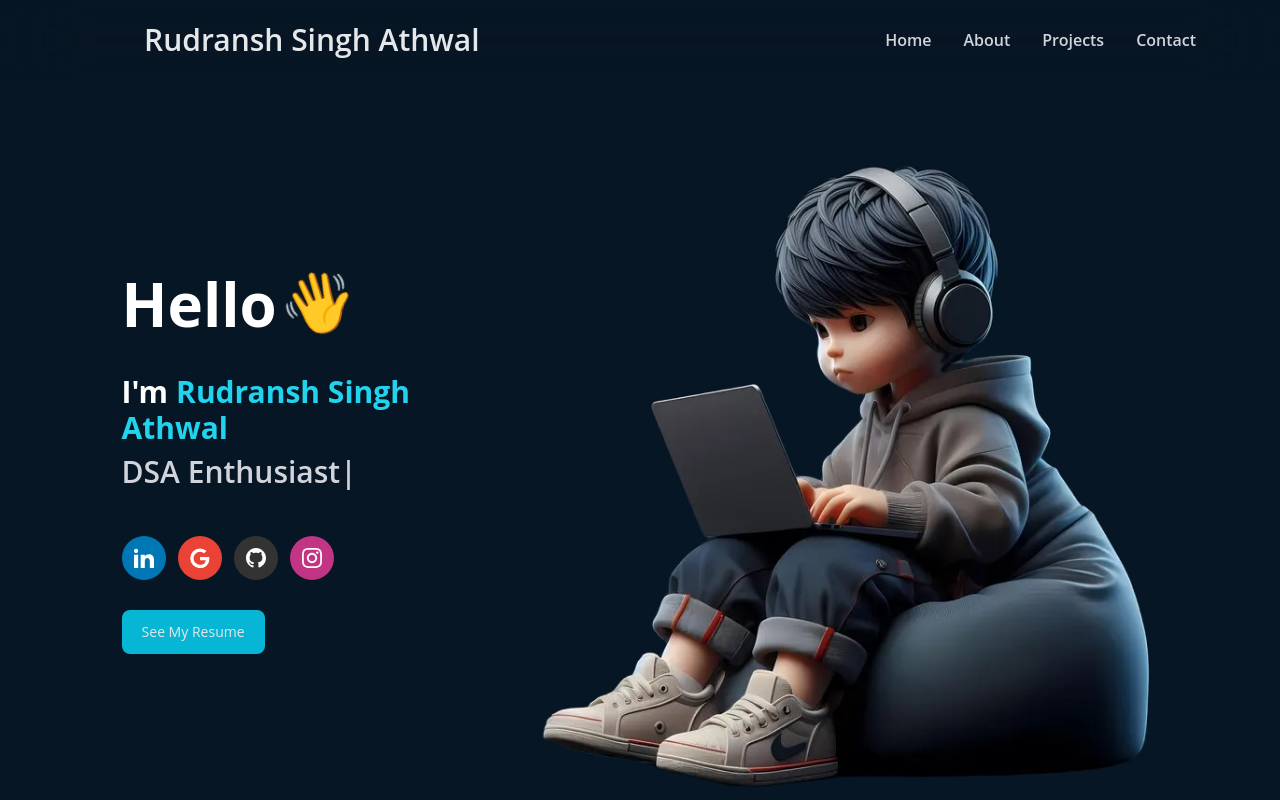
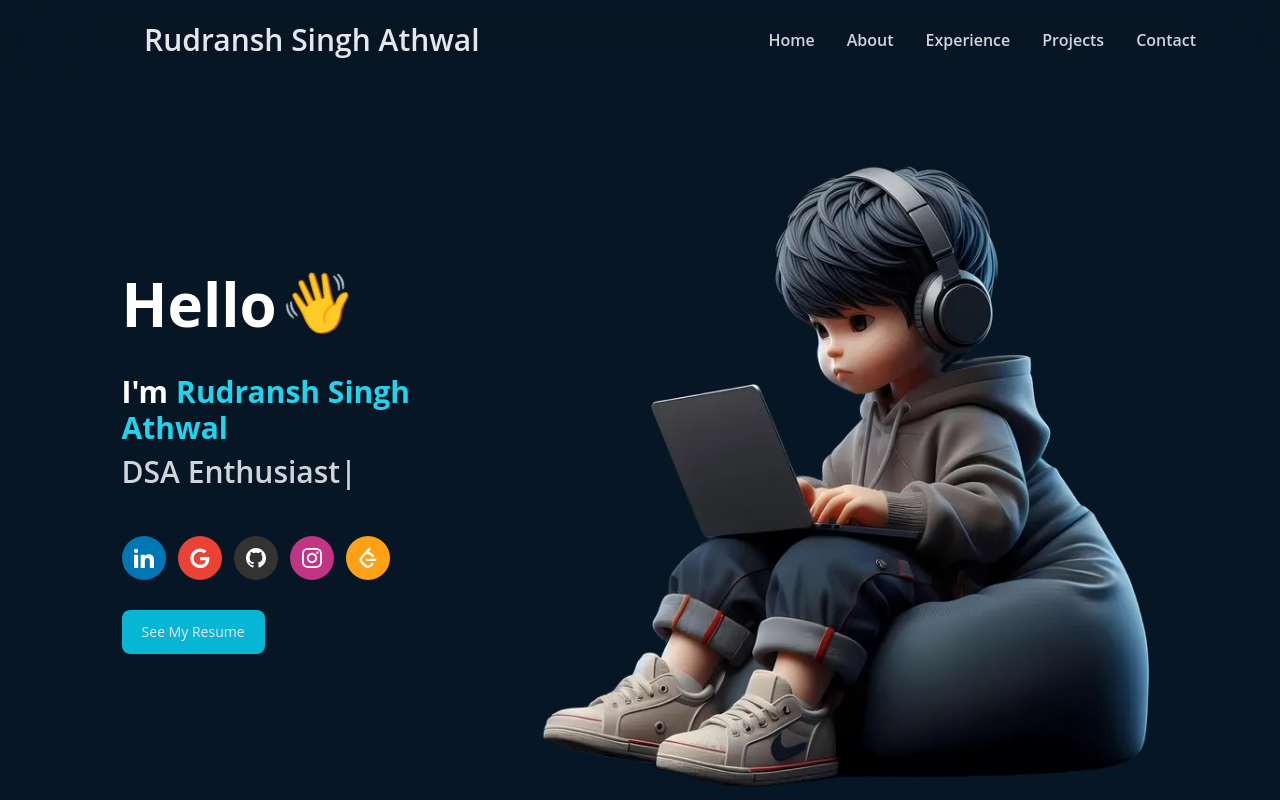
Before and after one commit to Rudransh-Singh-Athwal/Rudransh-Portfolio, a React (Create React App) app: page / in a window 1280 px wide. Shown: the top 800 px of the page. Built offline with nearby package versions, Linux system fonts and the light colour scheme.

Commit message:
updated home and navbar

```diff
--- a/src/components/Navbar.js
+++ b/src/components/Navbar.js
@@ -37,13 +37,13 @@
                   >
                     About
                   </Link>
-                  {/* <Link
+                  <Link
                     to="experience"
                     className="text-gray-300 hover:bg-cyan-500 hover:text-white hover:glow rounded-md px-3 py-2"
                     style={{ "--glow-color": "cyan", "--glow-size": "3px" }}
                   >
                     Experience
-                  </Link> */}
+                  </Link>
                   <Link
                     to="projects"
                     className="text-gray-300 hover:bg-cyan-500 hover:text-white hover:glow rounded-md px-3 py-2"
--- a/src/components/home/Home.js
+++ b/src/components/home/Home.js
@@ -134,6 +134,27 @@
                 </svg>
               </button>
             </a> */}
+
+            <a
+              href="https://leetcode.com/PearlRathour/"
+              target="_blank"
+              rel="noopener noreferrer"
+            >
+              <button
+                type="button"
+                class="text-white bg-[#FFA116] rounded-full p-3 text-center inline-flex items-center mr-3 my-1.5 hover:glow"
+              >
+                <svg
+                  class="h-5 w-5"
+                  aria-hidden="true"
+                  xmlns="http://www.w3.org/2000/svg"
+                  fill="currentColor"
+                  viewBox="0 0 24 24"
+                >
+                  <path d="M13.483 0a1.374 1.374 0 0 0-.961.438L7.116 6.226l-3.854 4.126a5.266 5.266 0 0 0-1.209 2.104 5.35 5.35 0 0 0-.125.513 5.527 5.527 0 0 0 .062 2.362 5.83 5.83 0 0 0 .349 1.017 5.938 5.938 0 0 0 1.271 1.818l4.277 4.193.039.038c2.248 2.165 5.852 2.133 8.063-.074l2.396-2.392c.54-.54.54-1.414.003-1.955a1.378 1.378 0 0 0-1.951-.003l-2.396 2.392a3.021 3.021 0 0 1-4.205.038l-.02-.019-4.276-4.193c-.652-.64-.972-1.469-.948-2.263a2.68 2.68 0 0 1 .066-.523 2.545 2.545 0 0 1 .619-1.164L9.13 8.114c1.058-1.134 3.204-1.27 4.43-.278l3.501 2.831c.593.48 1.461.387 1.94-.207a1.384 1.384 0 0 0-.207-1.943l-3.5-2.831c-.8-.647-1.766-1.045-2.774-1.202l2.015-2.158A1.384 1.384 0 0 0 13.483 0zm-2.866 12.815a1.38 1.38 0 0 0-1.38 1.382 1.38 1.38 0 0 0 1.38 1.382H20.79a1.38 1.38 0 0 0 1.38-1.382 1.38 1.38 0 0 0-1.38-1.382z" />
+                </svg>
+              </button>
+            </a>
           </div>
           <div className="justify-center py-6">
             <a href={resume} target="_blank" rel="noopener noreferrer">
```
